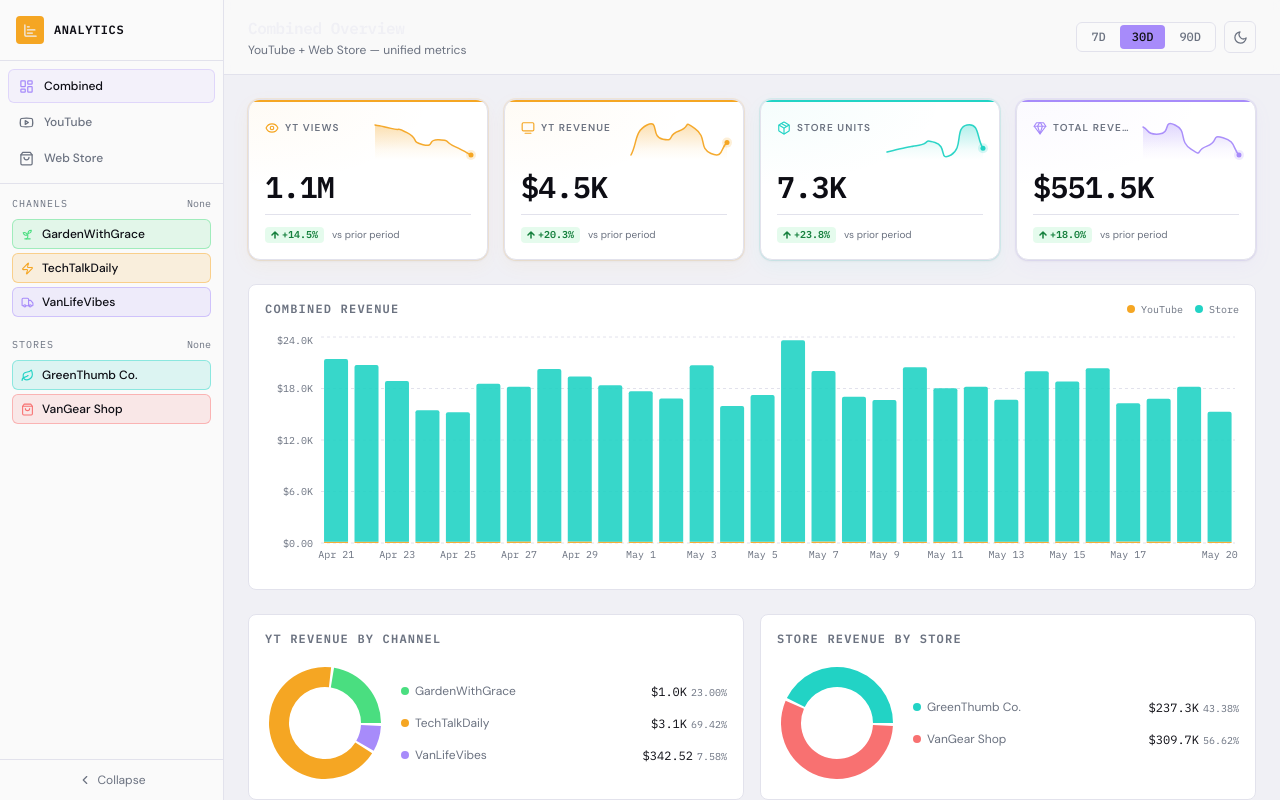
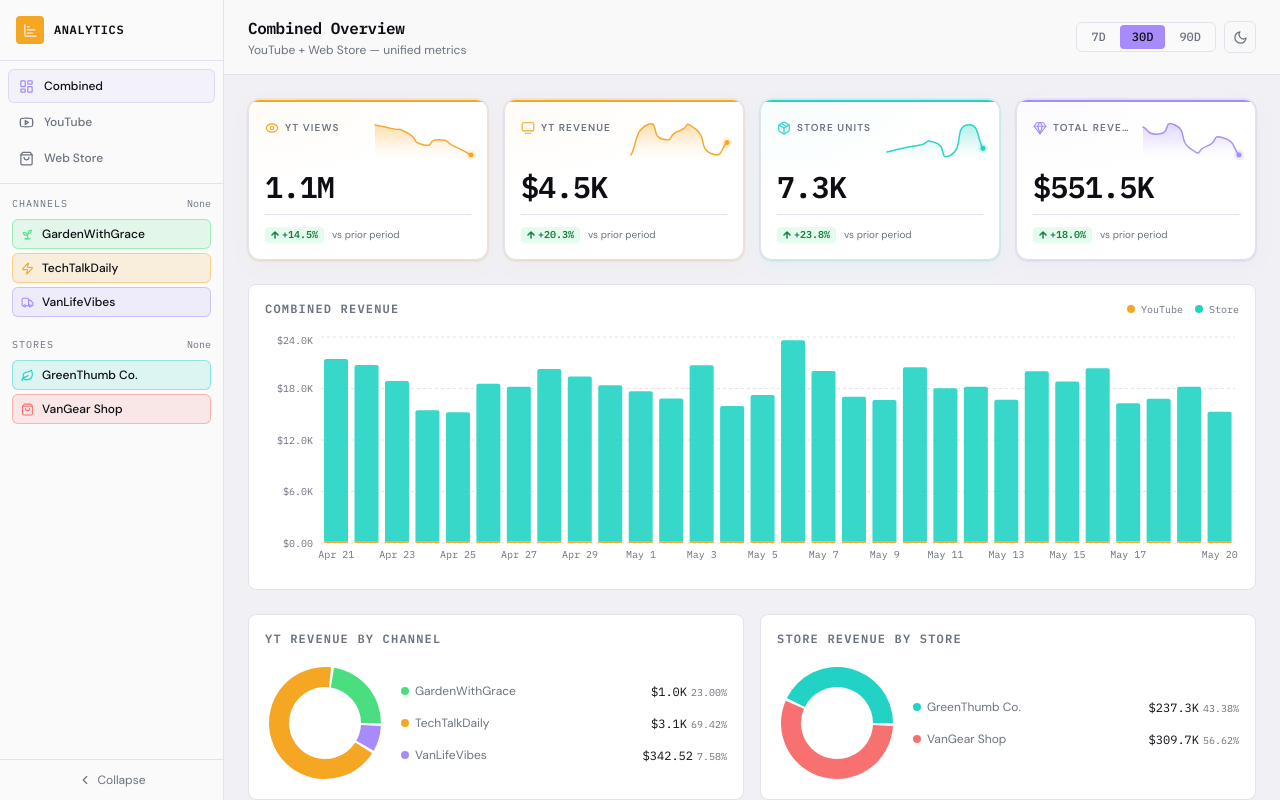
Before and after one commit to joshua0006/analytics-dashboard, a React (Vite) app: page /combined in a window 1280 px wide. Built offline with nearby package versions, Linux system fonts and the light colour scheme.

Commit message:
update heading and subtitle color

```diff
--- a/src/components/layout/Header.tsx
+++ b/src/components/layout/Header.tsx
@@ -27,9 +27,9 @@
           <Menu size={20} />
         </button>
         <div className="min-w-0">
-          <h1 className="font-mono text-sm md:text-base font-semibold text-primary tracking-tight truncate">{title}</h1>
+          <h1 className="font-mono text-sm md:text-base font-semibold tracking-tight truncate" style={{ color: 'var(--text-primary)' }}>{title}</h1>
           {subtitle && (
-            <p className="font-sans text-xs text-muted mt-0.5 hidden sm:block">{subtitle}</p>
+            <p className="font-sans text-xs mt-0.5 hidden sm:block" style={{ color: 'var(--text-muted)' }}>{subtitle}</p>
           )}
         </div>
       </div>
--- a/src/index.css
+++ b/src/index.css
@@ -24,7 +24,7 @@
   --bg-card:     #1e1e24;
   --border-c:    #2a2a33;
   --text-primary:#f0f0f0;
-  --text-muted:  #6b7280;
+  --text-muted:  #9ca3af;
   --positive:    #4ade80;
   --negative:    #f87171;
   --chart-grid:  #2a2a33;
```
